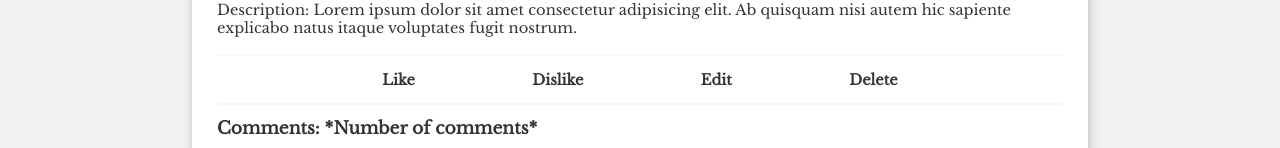
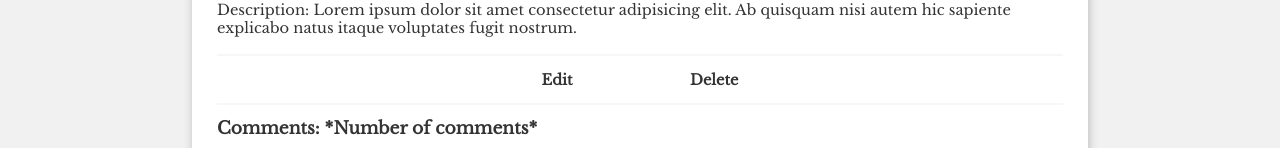
Before and after one commit to nikolay5r/our-sport-app, a React (Create React App) app: page /posts/postId in a window 1280 px wide. Shown: the part 602-750 px from the top of the page. Built offline with nearby package versions, Linux system fonts and the light colour scheme.

Commit message:
Extract attributes to components

```diff
--- /dev/null
+++ b/src/components/Details/AttributesNotOwner.js
@@ -0,0 +1,10 @@
+import { Link } from 'react-router-dom';
+
+export default function AttributesNotOwner() {
+    return (
+        <div className="attributes">
+            <Link to="/posts/postId/like">Like</Link>
+            <Link to="/posts/postId/dislike">Dislike</Link>
+        </div>
+    )
+}
--- /dev/null
+++ b/src/components/Details/AttributesOwner.js
@@ -0,0 +1,10 @@
+import { Link } from 'react-router-dom';
+
+export default function AttributesOwner() {
+    return (
+        <div className="attributes">
+            <Link to="/posts/postId/edit">Edit</Link>
+            <Link to="/posts/postId/delete">Delete</Link>
+        </div>
+    )
+}
--- a/src/components/Details/Details.js
+++ b/src/components/Details/Details.js
@@ -1,5 +1,7 @@
-import { Link } from 'react-router-dom'
-import Comment from './Comment'
+import { Link } from 'react-router-dom';
+import AttributesOwner from './AttributesOwner';
+import AttributesNotOwner from './AttributesNotOwner';
+import Comment from './Comment';
 
 export default function Details() {
     return (
@@ -14,14 +16,7 @@ export default function Details() {
                         nisi autem hic
                         sapiente explicabo natus itaque voluptates fugit nostrum.</p>
                 </div>
-                <div className="attributes">
-                    {/* If not owner */}
-                    <Link to="/posts/postId/like">Like</Link>
-                    <Link to="/posts/postId/dislike">Dislike</Link>
-                    {/* If owner */}
-                    <Link to="/posts/postId/edit">Edit</Link>
-                    <Link to="/posts/postId/delete">Delete</Link>
-                </div>
+                {true ? <AttributesOwner /> : <AttributesNotOwner />}
                 <div className="comments">
                     <h3>Comments: *Number of comments*</h3>
                     <Comment />
```
